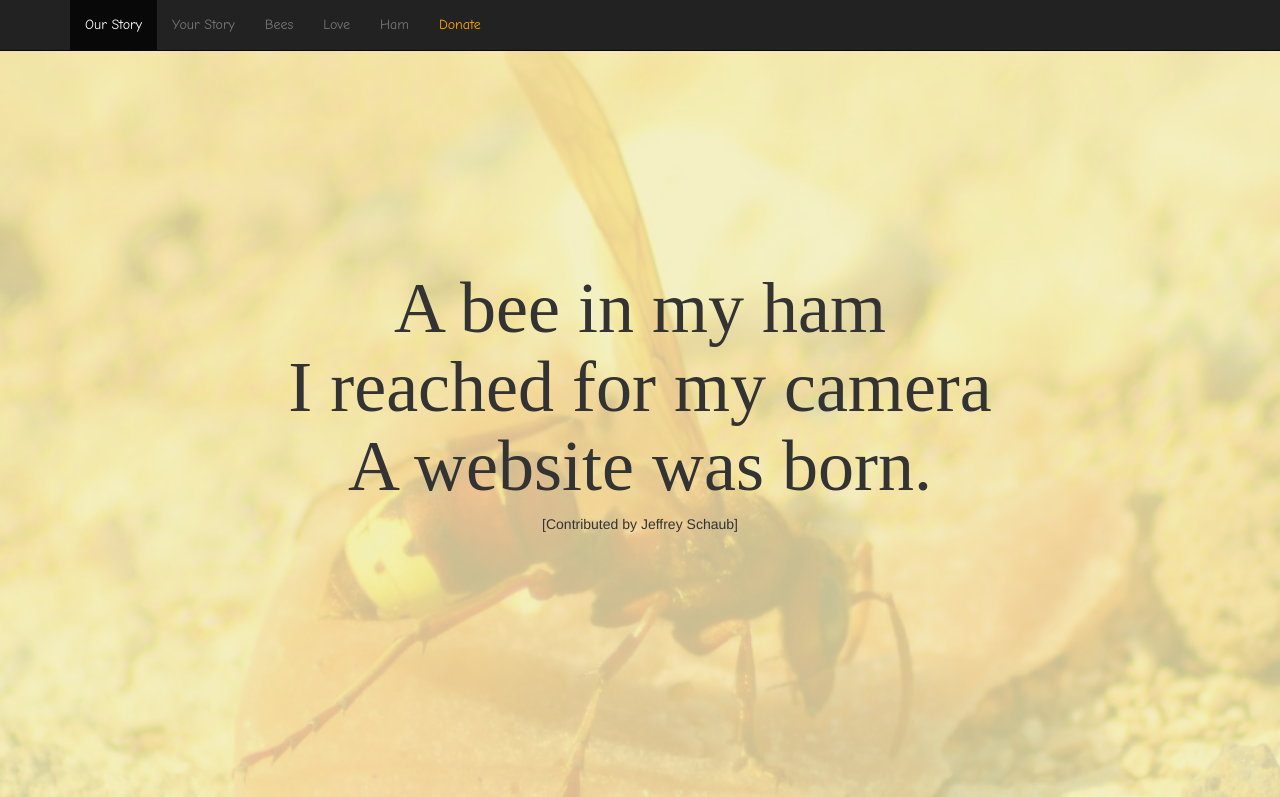
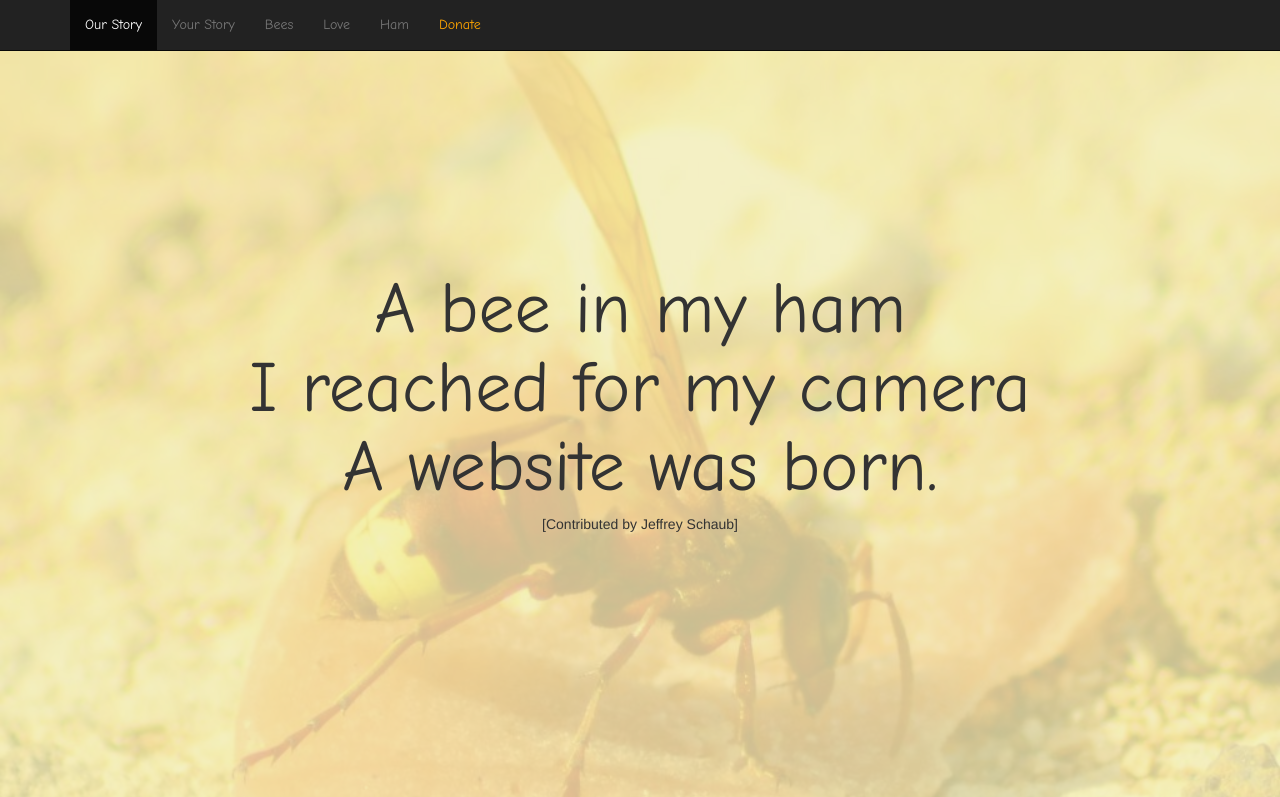
Before and after one commit to davelee/beesloveham.me, a plain HTML site: page index.html in a window 1280 px wide. Shown: the top 797 px of the page. Drawn offline with nearby package versions, Linux system fonts and the light colour scheme.

Commit message:
backup fonts not working

```diff
--- a/css/starter-template.css
+++ b/css/starter-template.css
@@ -5,7 +5,7 @@
 
 h1 {
 	font-size: 72px;
-	font-family: Comic Sans MS Helvetica Arial;
+	font-family: Comic Sans MS;
 	margin: 0;
 }
 .slide-box {
```
